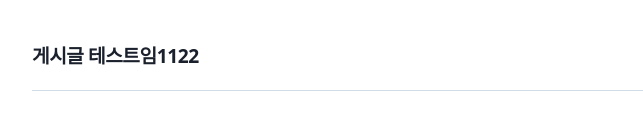
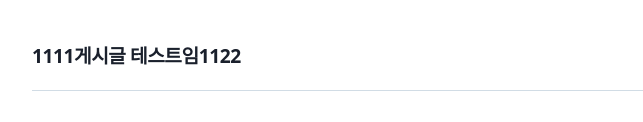
Before and after one commit to issuxark03/issuxark03.github.io, a Gatsby site: page /new-beginnings/test/ in a window 1280 px wide. Shown: the part 211-333 px from the top of the page, without its empty margins (292-935 px from the left). Built offline with nearby package versions, Linux system fonts and the light colour scheme; Gatsby itself is replaced by a stand-in of ours.

Commit message:
ㅌㅅㅌ

```diff
--- a/content/blog/new-beginnings/test.md
+++ b/content/blog/new-beginnings/test.md
@@ -4,4 +4,4 @@ date: "2024-10-23T22:40:32.169Z"
 description: 게시글 테스트임
 ---
 
-##### 게시글 테스트임1122
+##### 1111게시글 테스트임1122
```
